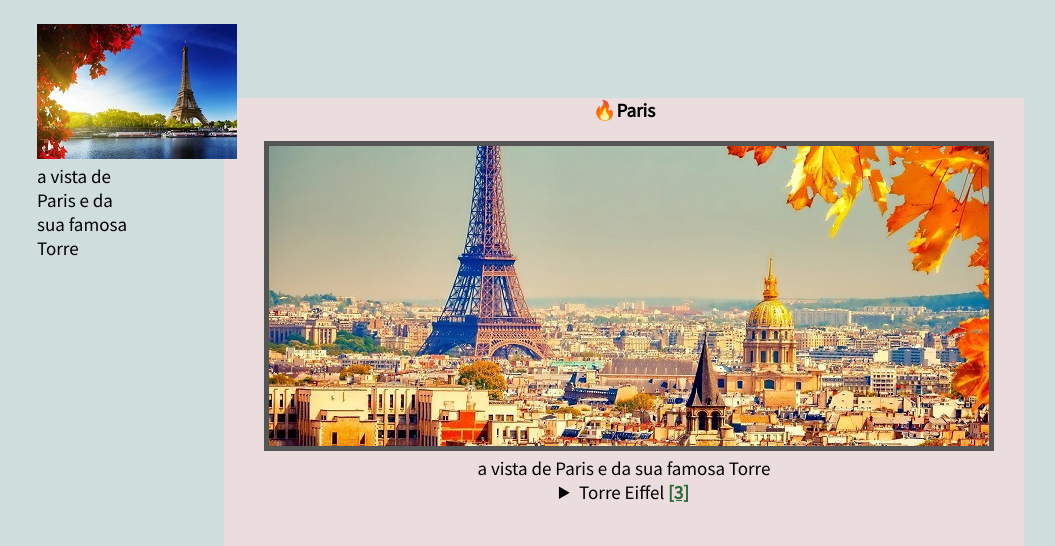
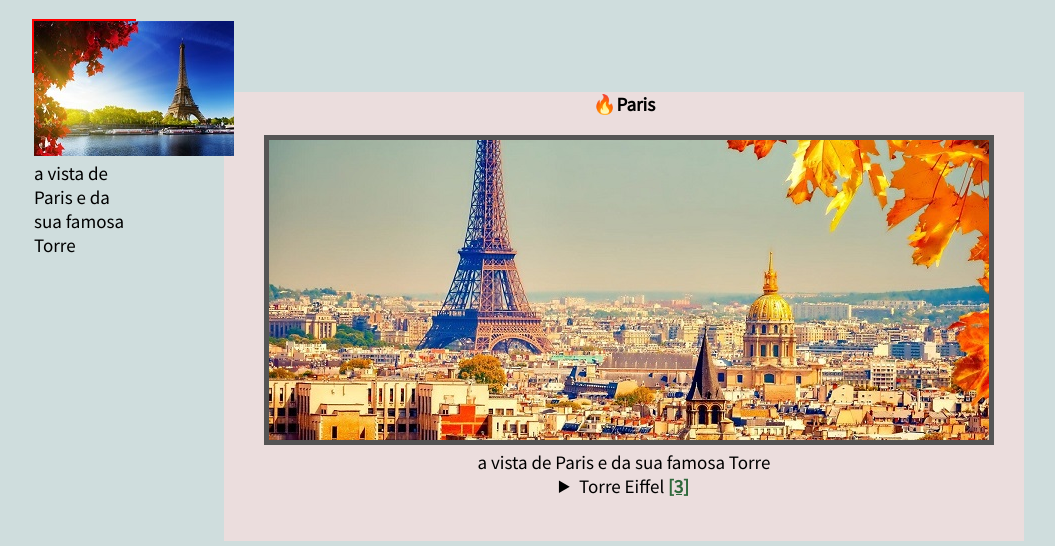
Before and after one commit to claudio-21902813/pw-lab, a PHP site: page /lab4/multimedia.html in a window 1280 px wide. Shown: the top 546 px of the page, without its empty margins (16-1071 px from the left). Run offline with PHP 8.4, Linux system fonts and the light colour scheme.

Commit message:
lab 4 desenvolvimento

```diff
--- a/lab4/estilos.css
+++ b/lab4/estilos.css
@@ -177,11 +177,8 @@ img.relativo {
   }
 
   .sticky {
-    position: -webkit-sticky;
     position: sticky;
-    top: 0;
-    border: red 2px;
-    padding: 5px;
+    border: 2px solid red;
     width: 100px;
     height: 50px;
   }
```
